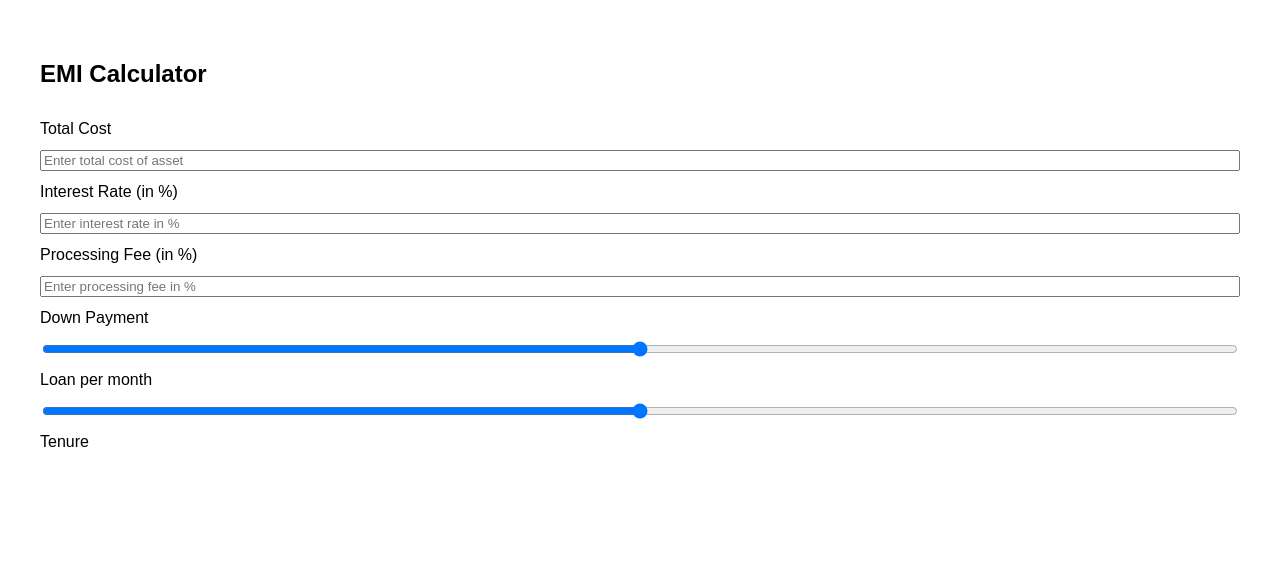
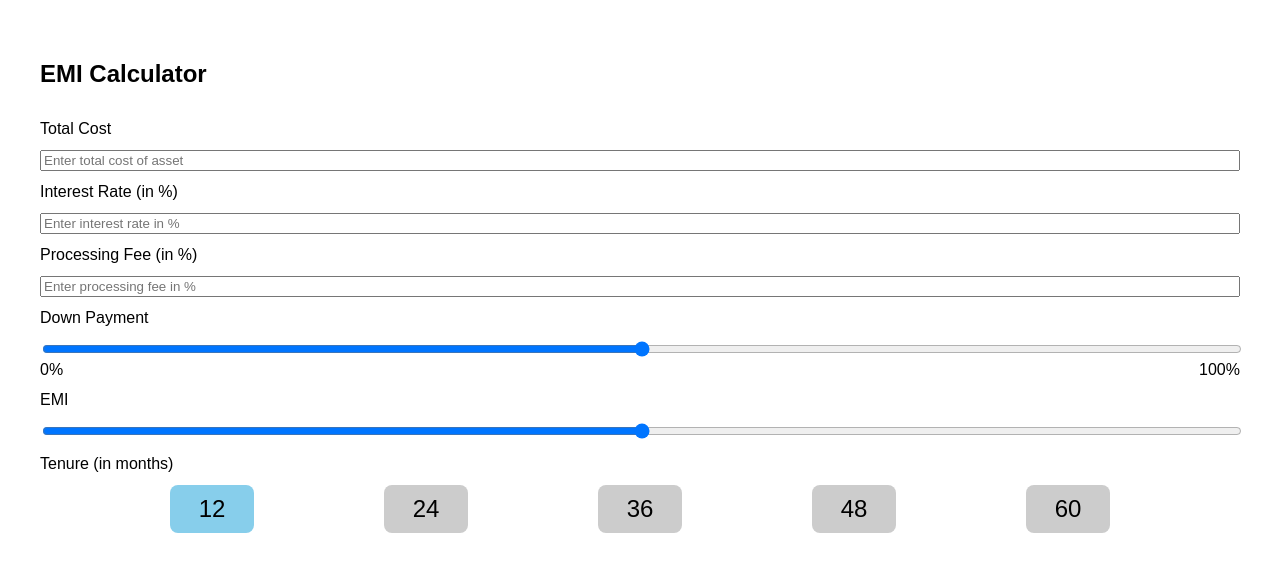
Before and after one commit to shivrajpro/reactjs-18, a React (Create React App) app: page / in a window 1280 px wide. Shown: the top 572 px of the page. Built offline with nearby package versions, Linux system fonts and the light colour scheme.

Commit message:
add tenure buttons in emi calculator

```diff
--- a/src/App.js
+++ b/src/App.js
@@ -1,5 +1,6 @@
 import { useState } from "react";
 import "./styles.css";
+import { tenureData } from "./utils/tenureData";
 
 export default function App() {
   const [cost, setCost] = useState();
@@ -7,6 +8,26 @@ export default function App() {
   const [fee, setFee] = useState();
   const [downPayment, setDownpayment] = useState();
   const [emi, setEmi] = useState();
+  const [tenure, setTenure] = useState(12);
+
+  const updateEMI = (e) => {
+    if (!cost) return;
+
+    const dp = Number(e.target.value);
+    setDownpayment(dp.toFixed(0));
+
+    // calculate emi and update it
+  };
+
+  const updateDownpayment = (e) => {
+    if (!cost) return;
+
+    const emi = Number(e.target.value);
+    setEmi(emi.toFixed(0));
+
+    // calculate downpayment and update it
+  };
+  const calculateEMI = () => { };
 
   return (
     <div className="App">
@@ -37,25 +58,57 @@ export default function App() {
         onChange={(e) => setFee(e.target.value)}
       />
       <label htmlFor="downpayment">Down Payment</label>
+      <div>
         <input
           type="range"
           id="downpayment"
           value={downPayment}
-        onChange={(e) => setDownpayment(e.target.value)}
-        min={0}
-        max={cost}
-      />
-      <label htmlFor="emi">Loan per month</label>
-      <input
-        type="range"
-        id="emi"
-        onChange={(e) => setEmi(e.target.value)}
-        value={emi}
+          onChange={updateEMI}
+          className="slider"
           min={0}
           max={cost}
         />
 
-      <span>Tenure</span>
+        <div className="labels">
+          <label>0%</label>
+          <b>{downPayment}</b>
+          <label>100%</label>
+        </div>
+      </div>
+
+      <label htmlFor="emi">EMI</label>
+
+      <div>
+        <input
+          type="range"
+          id="emi"
+          onChange={updateDownpayment}
+          value={emi}
+          min={calculateEMI(cost)}
+          max={calculateEMI(0)}
+          className="slider"
+        />
+        <div className="labels">
+          <label>{calculateEMI(cost)}</label>
+          <b>{emi}</b>
+          <label>{calculateEMI(0)}</label>
+        </div>
+      </div>
+
+      <span>Tenure (in months) </span>
+      <div className="tenure">
+        {tenureData.map((t) => {
+          return (
+            <button
+              className={`tenure-btn ${t === tenure ? "selected" : ""}`}
+              key={t}
+              onClick={() => setTenure(t)}
+            >
+              {t}
+            </button>
+          );
+        })}
+      </div>
     </div>
   );
 }
--- a/src/styles.css
+++ b/src/styles.css
@@ -1,7 +1,36 @@
 .App {
     font-family: sans-serif;
-    padding: 40px;
     display: flex;
     flex-direction: column;
     gap: 12px;
+    padding: 40px;
 }
+
+.slider {
+    width: 100%;
+}
+
+.labels {
+    display: flex;
+    justify-content: space-between;
+}
+
+.tenure {
+    display: flex;
+    justify-content: space-evenly;
+}
+
+.tenure-btn {
+    width: 84px;
+    height: 48px;
+    padding: 0px;
+    font-size: 24px;
+    border-radius: 8px;
+    border: none;
+    background-color: #ccc;
+    cursor: pointer;
+}
+
+.tenure-btn.selected {
+    background-color: skyblue;
+}
--- /dev/null
+++ b/src/utils/tenureData.js
@@ -0,0 +1 @@
+export const tenureData = [12, 24, 36, 48, 60];
```
Also changed, not shown: src/hooks/use-traverse-tree.js (deleted, +0 -24 lines). Lines whose indentation alone changed are shown as unchanged.
